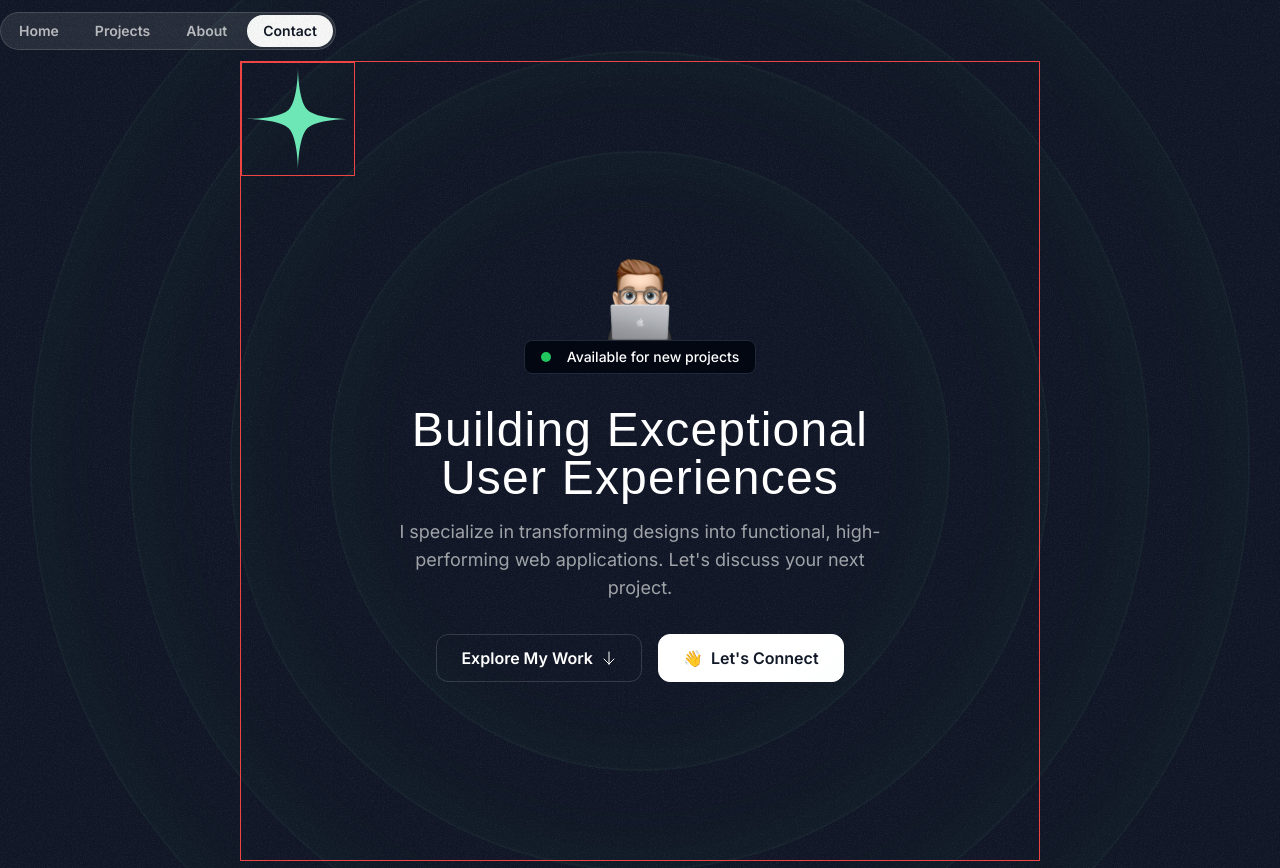
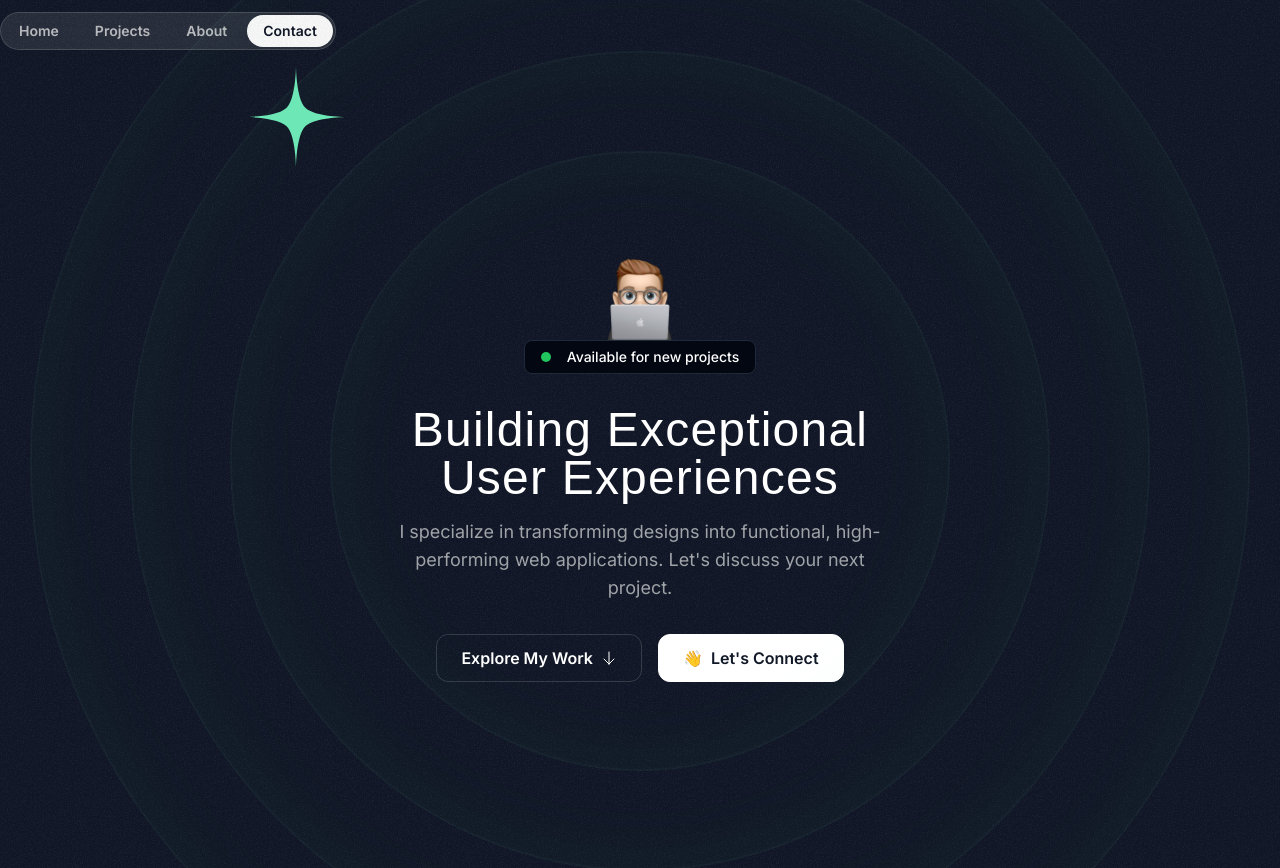
Before and after one commit to NewRishad/react-nextjs-portfolio, a Next.js app: page / in a window 1280 px wide. Shown: the top 868 px of the page. Built offline with nearby package versions, Linux system fonts and the light colour scheme; a web font is replaced by a local one.

Commit message:
style(Hero): Add decorative stars, sparkles and circle icons for visual enhancements

```diff
--- a/src/components/HeroOrbit.tsx
+++ b/src/components/HeroOrbit.tsx
@@ -3,14 +3,24 @@ import { PropsWithChildren } from "react";
 export const HeroOrbit = ({
   children,
   size,
-}: PropsWithChildren<{ size: number }>) => {
+  rotation,
+}: PropsWithChildren<{ size: number; rotation: number }>) => {
   return (
     <div className="absolute left-1/2 top-1/2 -translate-x-1/2 -translate-y-1/2">
       <div
-        className=" border border-red-500"
-        style={{ height: `${size}px`, width: `${size}px` }}
+        className="flex items-start justify-start"
+        style={{
+          transform: `rotate(${rotation}deg)`,
+          height: `${size}px`,
+          width: `${size}px`,
+        }}
       >
-        <div className="border border-red-500 inline-flex">{children}</div>
+        <div
+          className="inline-flex"
+          style={{ transform: `rotate(${rotation * -1}deg)` }}
+        >
+          {children}
+        </div>
       </div>
     </div>
   );
```
